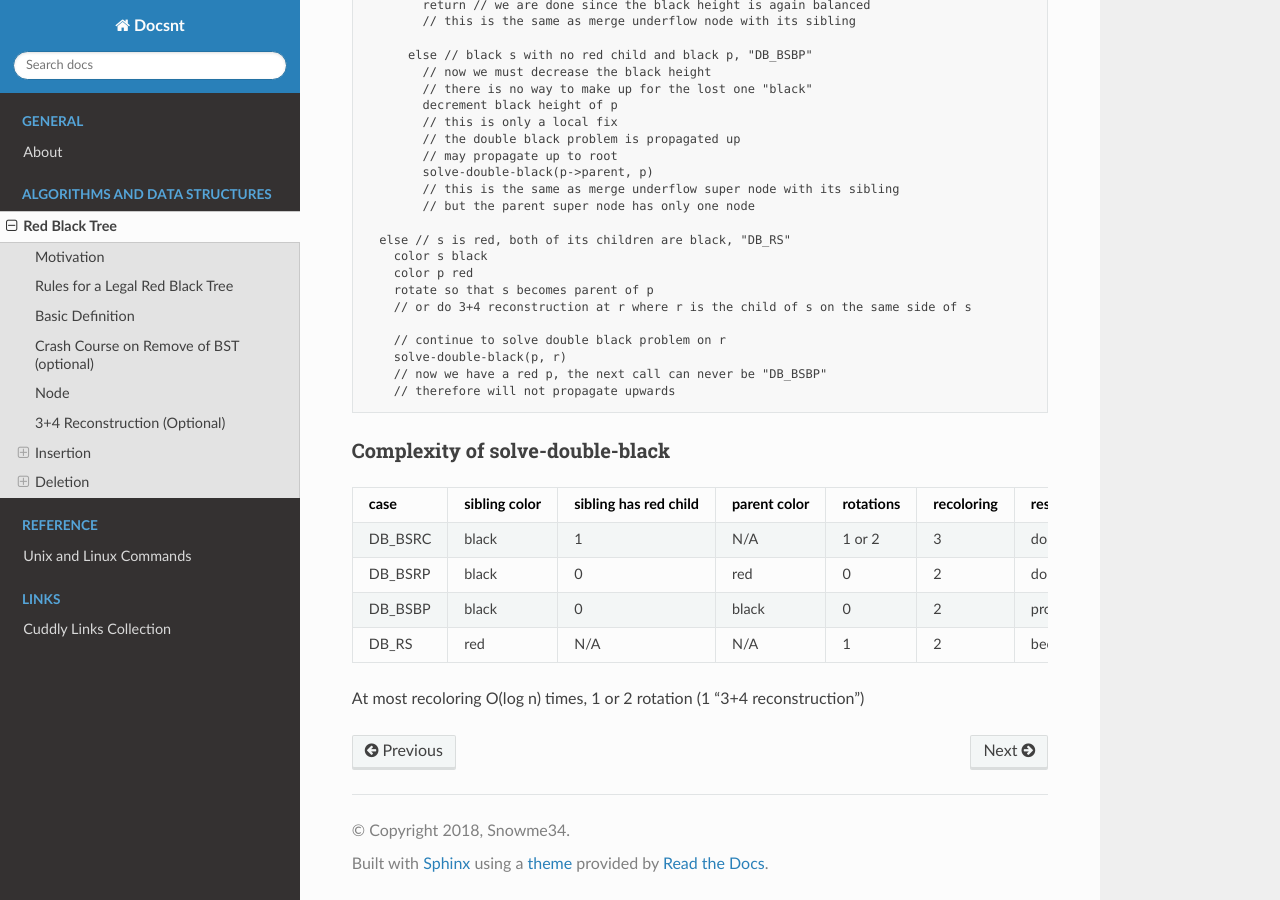
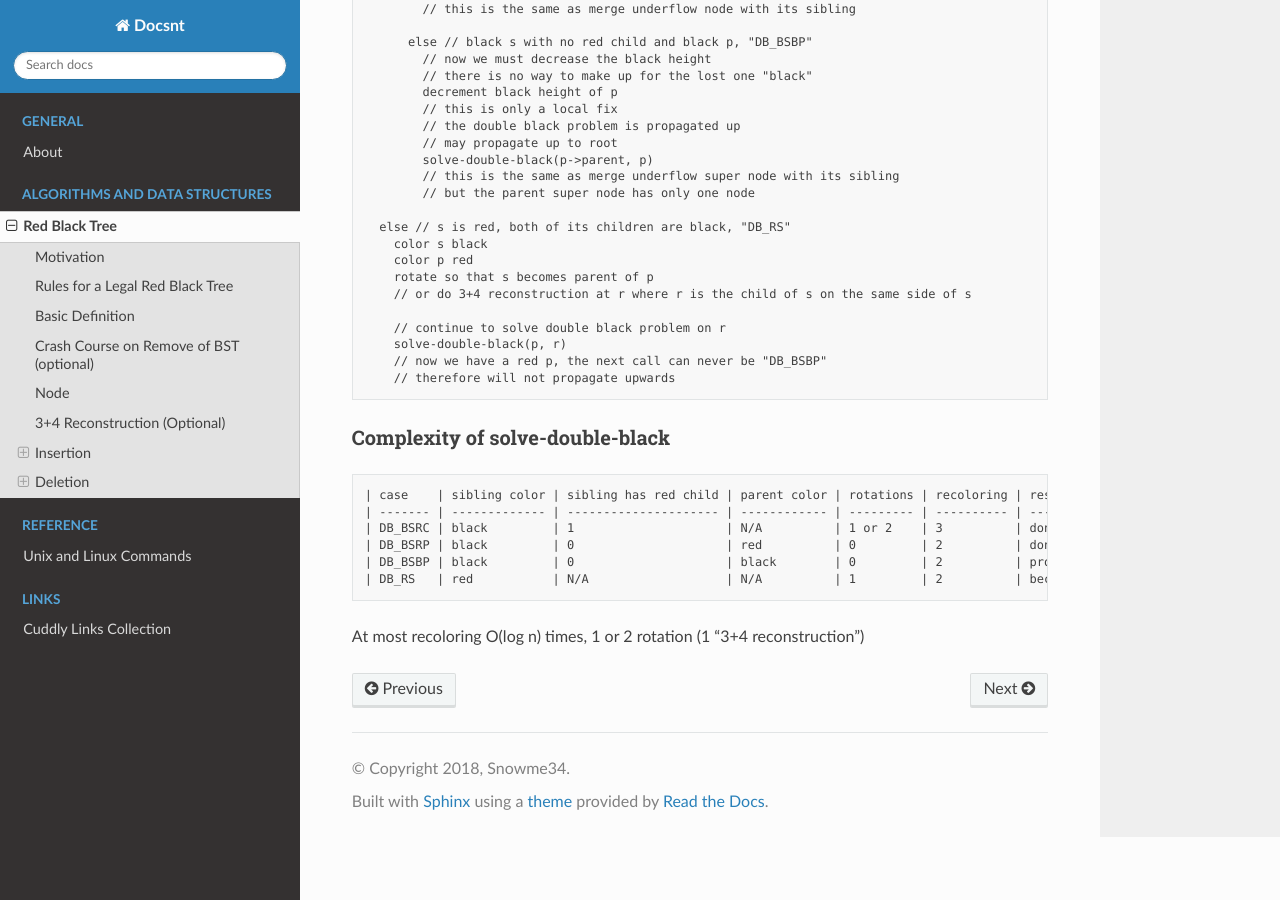
Before and after one commit to snowme34/snowme34.com, a Sphinx documentation site: the page built from docs/source/algorithms-and-data-structures/red-black-tree/red-black-tree.md, in a window 1280 px wide and 900 px high, scrolled down 7420 px. Built offline with Sphinx 7.4.7 and the Read the Docs theme 2.0.0, drawn with Linux system fonts in a browser that asks for light colours; some of the changed text lies outside the part shown.

Commit message:
work around rtd's not supporting markdown table for rbtree reference

````diff
--- a/docs/source/algorithms-and-data-structures/red-black-tree/red-black-tree.md
+++ b/docs/source/algorithms-and-data-structures/red-black-tree/red-black-tree.md
@@ -188,10 +188,12 @@ function solve-double-red(node x)
 
 rotation = 2 means we do a double rotation (or a "3+4" reconstruction)
 
+```markdown
 | uncle color | rotations | recoloring | result                           |
 | ----------- | --------- | ---------- | -------------------------------- |
 | black       | 1 or 2    | 2          | done                             |
 | red         | 0         | 3          | propagate upwards to grandparent |
+```
 
 ## Deletion
 
@@ -334,11 +336,13 @@ function solve-double-black(node p, node r)  // p and r are black
 
 ### Complexity of solve-double-black
 
+```markdown
 | case    | sibling color | sibling has red child | parent color | rotations | recoloring | result                             |
 | ------- | ------------- | --------------------- | ------------ | --------- | ---------- | ---------------------------------- |
 | DB_BSRC | black         | 1                     | N/A          | 1 or 2    | 3          | done                               |
 | DB_BSRP | black         | 0                     | red          | 0         | 2          | done                               |
 | DB_BSBP | black         | 0                     | black        | 0         | 2          | propagate upwards one level        |
 | DB_RS   | red           | N/A                   | N/A          | 1         | 2          | become DB_BSRC or DB_BSRP and done |
+```
 
 At most recoloring O(log n) times, 1 or 2 rotation (1 "3+4 reconstruction")
````
